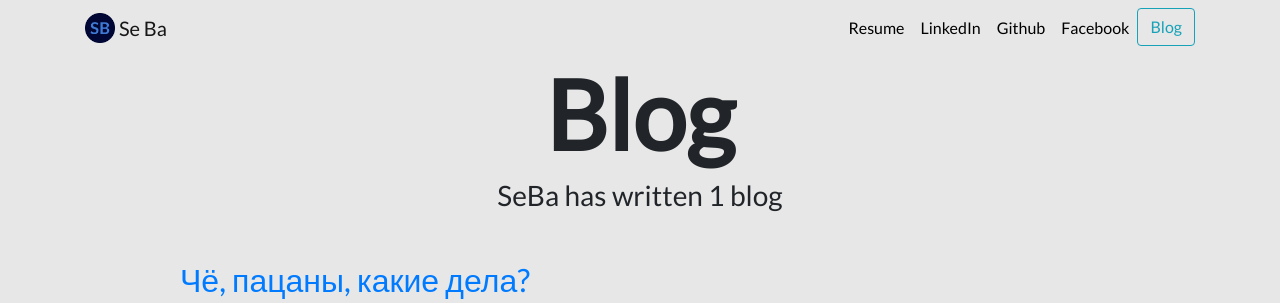
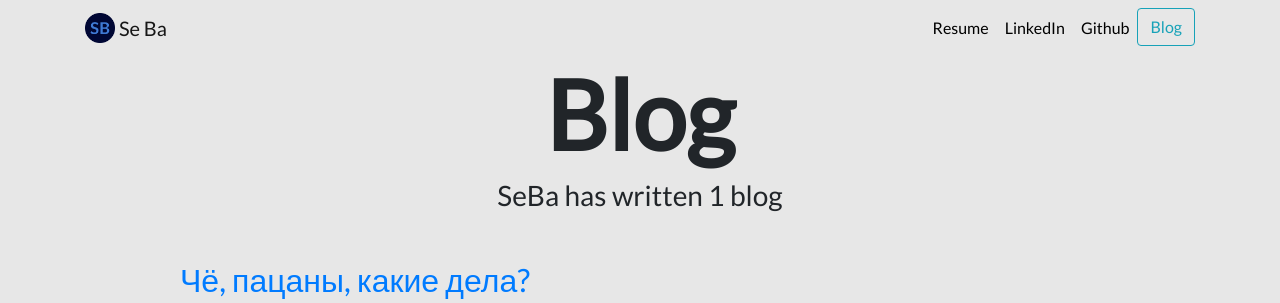
Before and after one commit to Enlyl/django4-portfolio-blog, a Django app: page /blog/ in a window 1280 px wide. Shown: the top 303 px of the page. Run offline with Django 4.2, Linux system fonts and the light colour scheme; data comes from the database, SQL or seed files in the repository; some libraries are stand-ins or nearby versions.

Commit message:
removal top facebook

```diff
--- a/portfolio/templates/portfolio/base.html
+++ b/portfolio/templates/portfolio/base.html
@@ -41,9 +41,6 @@
           <li class="nav-item">
             <a class="nav-link" id="github" href="https://github.com/Enlyl" target="_blank">Github</a>
           </li>
-          <li class="nav-item">
-            <a class="nav-link" id="facebook" href="https://www.facebook.com/eochaid.allathair" target="_blank">Facebook</a>
-          </li>
           <li>
           <a role="button" id="blog" href="{% url 'blog:all_blogs' %}" class="btn btn-outline-info" >Blog</a>
           </li>
```
